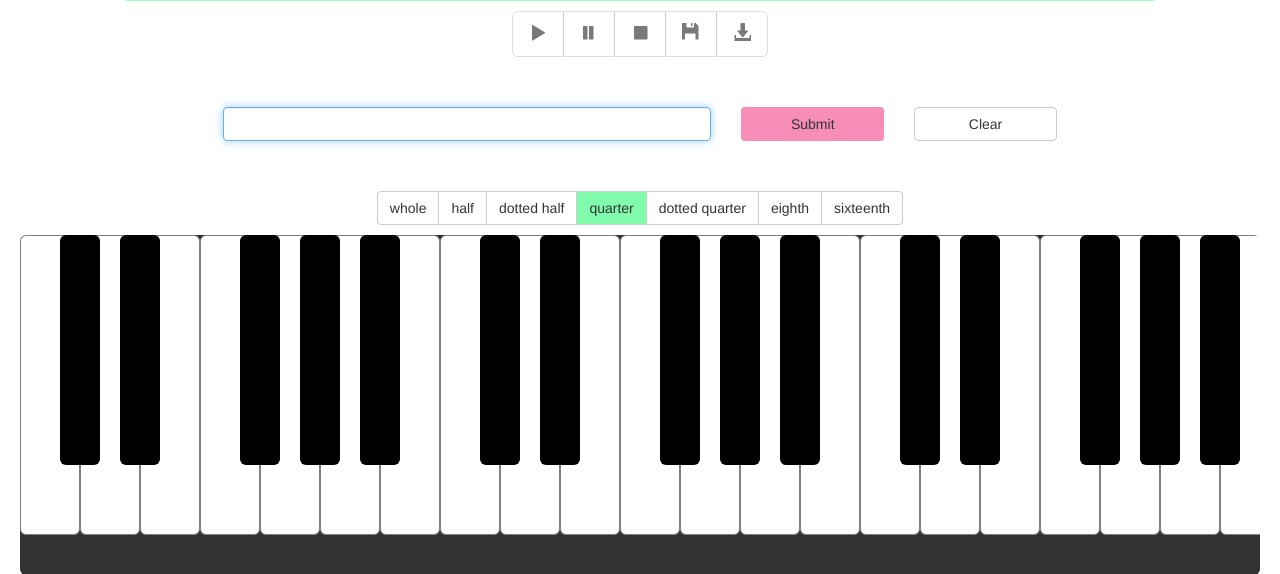
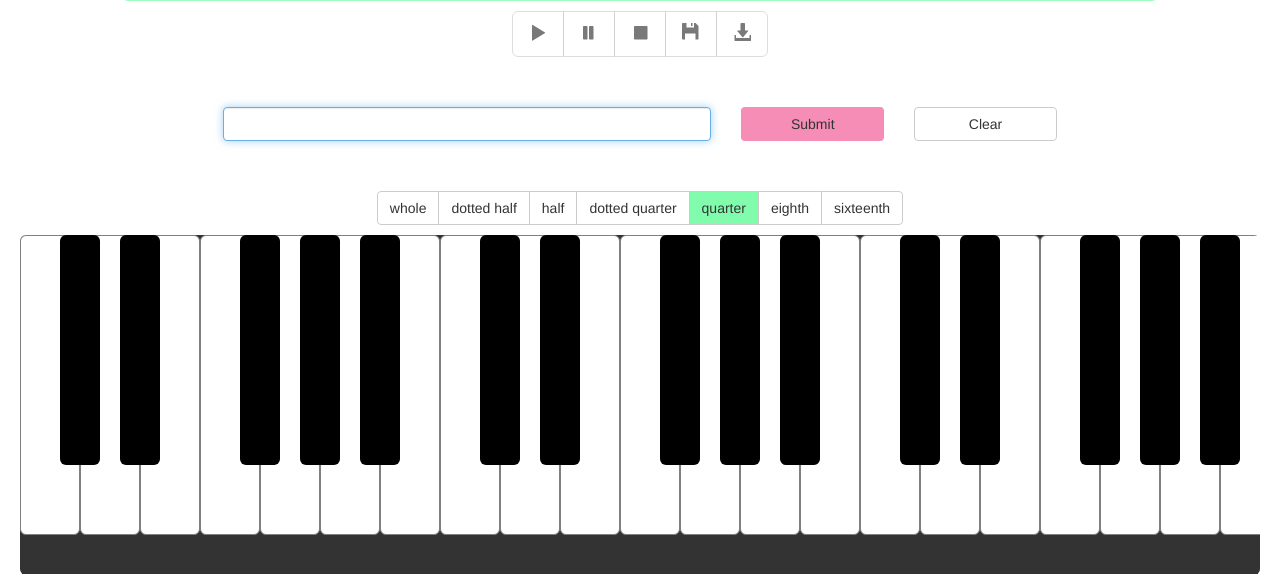
Before and after one commit to minamouse/hackbright-project, a Flask app: page / in a window 1280 px wide. Shown: the part 304-878 px from the top of the page. Run offline with Flask 2, Linux system fonts and the light colour scheme; parts of the project's set-up code (start-up, migrations or seed data) failed here and were passed over; some libraries are stand-ins or nearby versions.

Commit message:
reordered rhythms

```diff
--- a/templates/index.html
+++ b/templates/index.html
@@ -55,13 +55,13 @@
 <center>
   <div class="col-xs-12" style="padding-top: 50px;">
     <div class="btn-group">
-      <button class="btn btn-md btn-default rhythms" value='w'>whole</button>
-      <button class="btn btn-md btn-default rhythms" value='h'>half</button>
-      <button class="btn btn-md btn-default rhythms" value='.h'>dotted half</button>
-      <button class="btn btn-md btn-default rhythms selected_rhythm" value='q'>quarter</button>
-      <button class="btn btn-md btn-default rhythms" value='.q'>dotted quarter</button>
-      <button class="btn btn-md btn-default rhythms" value='8'>eighth</button>
-      <button class="btn btn-md btn-default rhythms" value='16'>sixteenth</button>
+      <button class="btn btn-md btn-default rhythms" id='whole' value='w'>whole</button>
+      <button class="btn btn-md btn-default rhythms" id='dotted_half' value='.h'>dotted half</button>
+      <button class="btn btn-md btn-default rhythms" id='half' value='h'>half</button>
+      <button class="btn btn-md btn-default rhythms" id="dotted_quarter" value='.q'>dotted quarter</button>
+      <button class="btn btn-md btn-default rhythms selected_rhythm" id="quarter" value='q'>quarter</button>
+      <button class="btn btn-md btn-default rhythms" id="eighth" value='8'>eighth</button>
+      <button class="btn btn-md btn-default rhythms" id="sixteenth" value='16'>sixteenth</button>
     </div>
   </div>
 </center>
```
